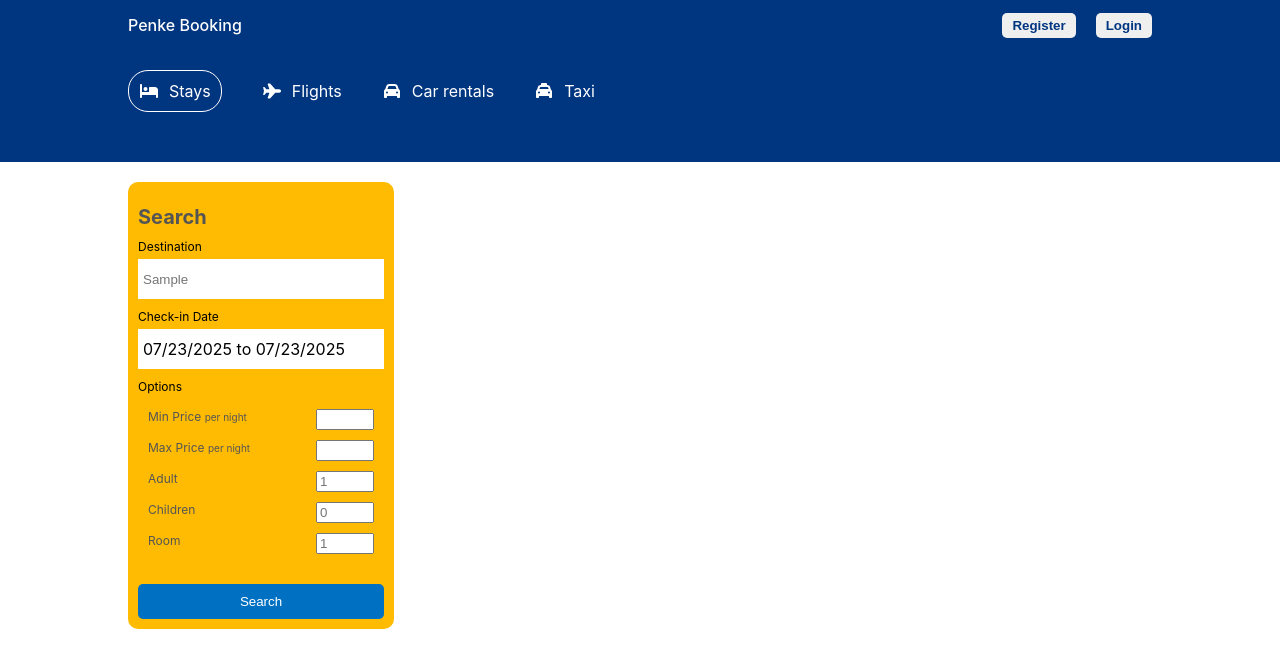
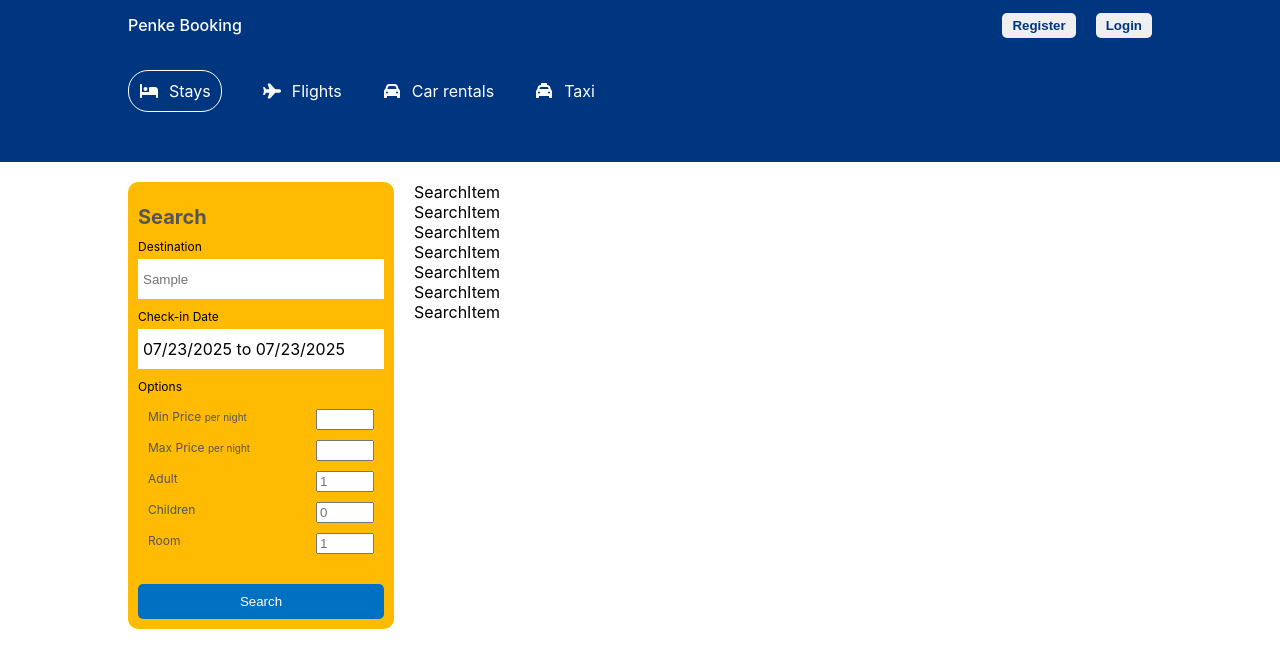
Before and after one commit to GabrielPenke292/booking, a React (Create React App) app: page / in a window 1280 px wide. Both pictures are taken after typing "Sample" into the empty fields and a click on the button "Search". Shown: the top 668 px of the page. Built offline with nearby package versions, Linux system fonts and the light colour scheme.

Commit message:
creating search item component

```diff
--- /dev/null
+++ b/src/components/searchItem/SearchItem.jsx
@@ -0,0 +1,8 @@
+import React from 'react'
+import './searchItem.css'
+
+export const SearchItem = () => {
+  return (
+    <div>SearchItem</div>
+  )
+}
--- a/src/pages/list/List.jsx
+++ b/src/pages/list/List.jsx
@@ -5,6 +5,7 @@ import './list.css'
 import { useLocation } from 'react-router-dom'
 import { format } from 'date-fns'
 import { DateRange } from 'react-date-range';
+import { SearchItem } from '../../components/searchItem/SearchItem'
 
 export const List = () => {
   const location = useLocation();
@@ -67,7 +68,15 @@ export const List = () => {
             </div> {/* listItem */}
             <button>Search</button>
           </div> {/* listSearch */}
-          <div className="listResult"></div>
+          <div className="listResult">
+            <SearchItem />
+            <SearchItem />
+            <SearchItem />
+            <SearchItem />
+            <SearchItem />
+            <SearchItem />
+            <SearchItem />
+          </div>
         </div>
       </div>
     </div>
```
Also changed, not shown: src/components/searchItem/searchItem.css (added).
